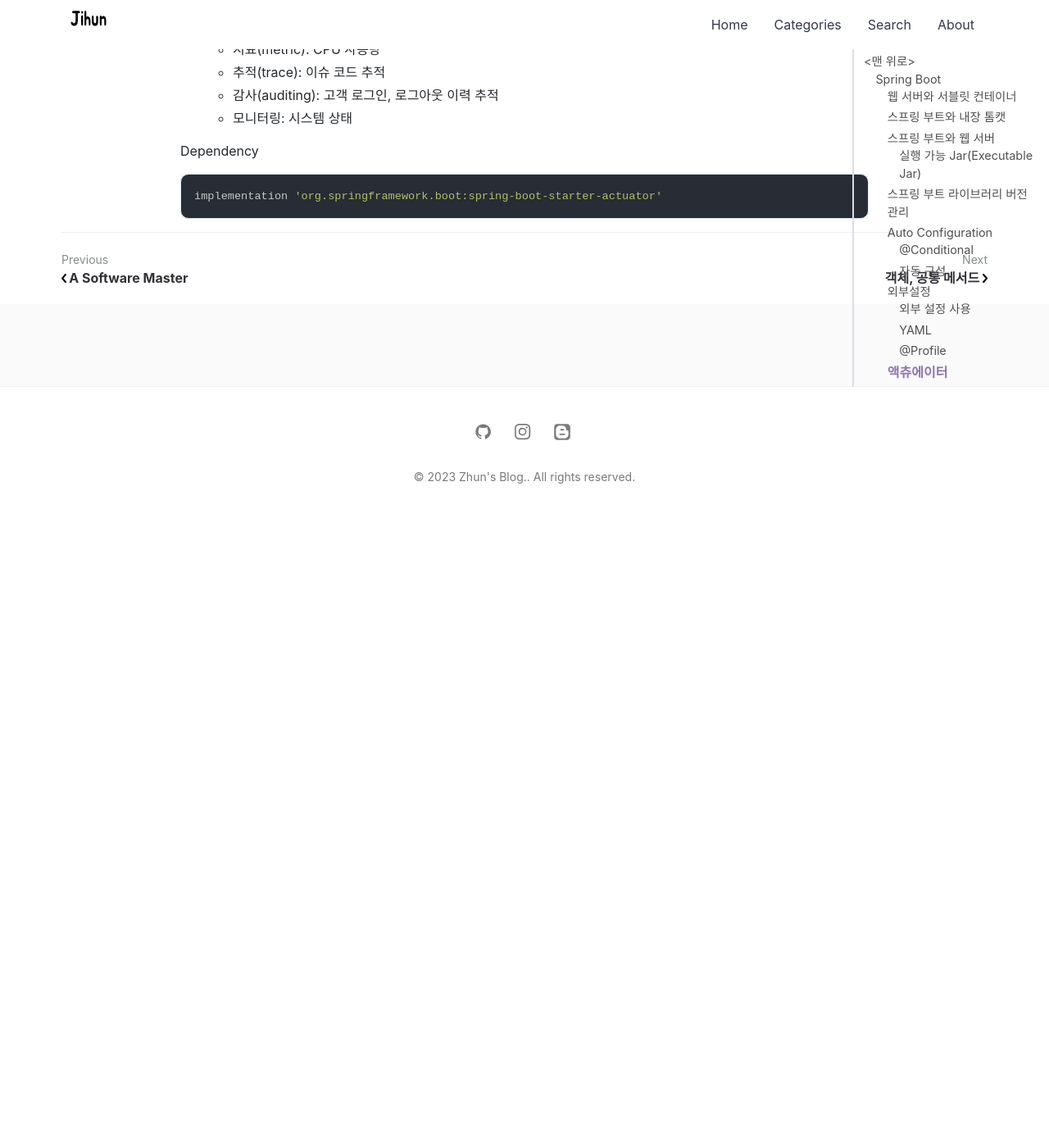
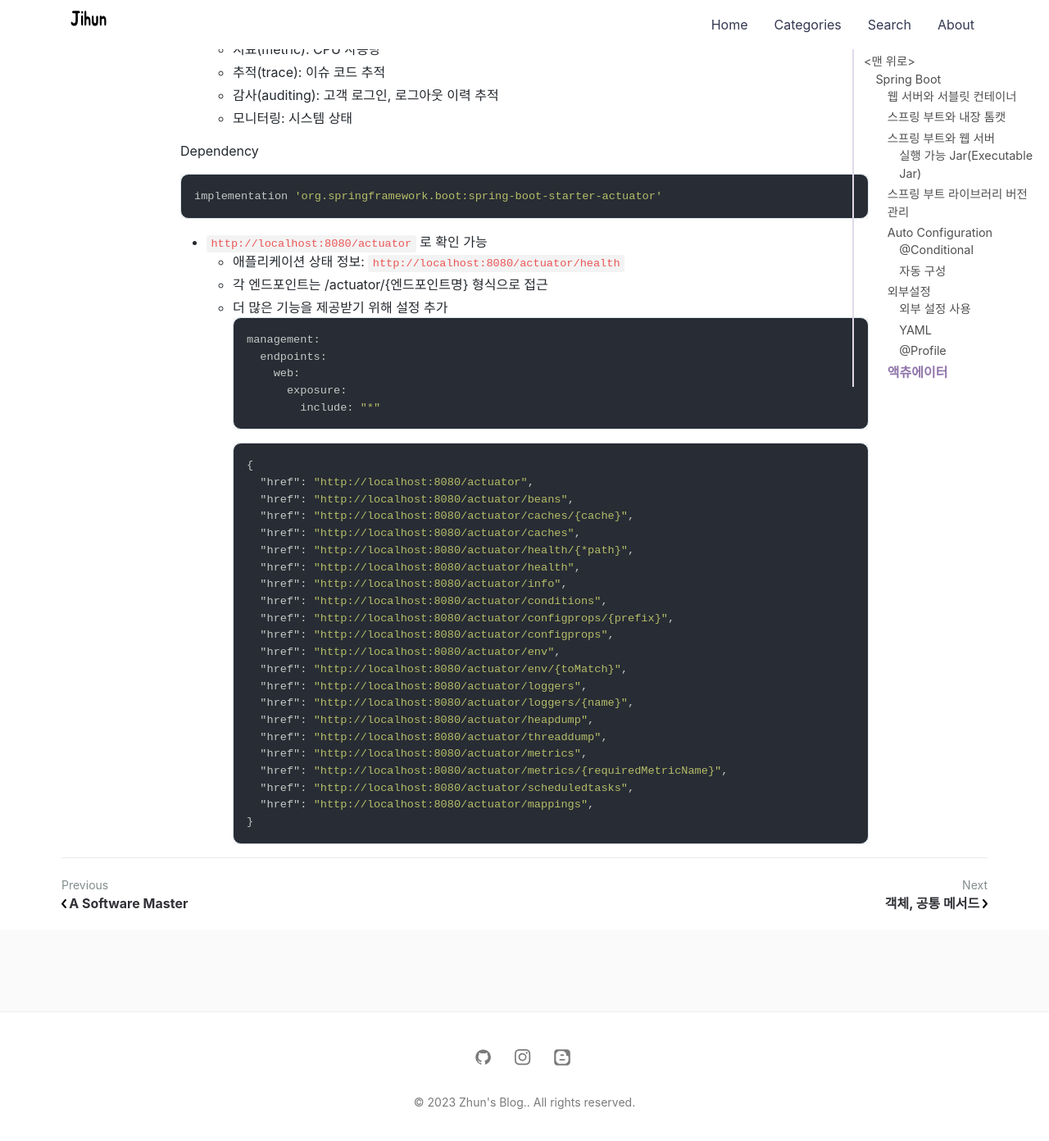
Before and after one commit to jihunparkme/jihunparkme.github.io, a Jekyll site: the page built from _posts/2023-04-06-spring-boot.md, in a window 1280 px wide and 1400 px high, scrolled down 17454 px. Shown: the top 1392 px of the window at 82% size. Built offline with Jekyll 4.4.1, drawn with Linux system fonts in a browser that asks for light colours; nearby versions of some CDN libraries; comment, search, counter and statistics services are not loaded; before the commit the page ends 18091 px from its top, so only the background shows below that; some of the changed text lies outside the part shown.

Commit message:
[SpringBoot] 액츄에이터: 시작

````diff
--- a/_posts/2023-04-06-spring-boot.md
+++ b/_posts/2023-04-06-spring-boot.md
@@ -727,3 +727,39 @@ Dependency
 ```groovy
 implementation 'org.springframework.boot:spring-boot-starter-actuator'
 ```
+
+- `http://localhost:8080/actuator` 로 확인 가능
+  - 애플리케이션 상태 정보: `http://localhost:8080/actuator/health`
+  - 각 엔드포인트는 /actuator/{엔드포인트명} 형식으로 접근
+  - 더 많은 기능을 제공받기 위해 설정 추가
+    ```yml
+    management:
+      endpoints:
+        web:
+          exposure:
+            include: "*"
+    ```
+    ```json
+    {
+      "href": "http://localhost:8080/actuator",
+      "href": "http://localhost:8080/actuator/beans",
+      "href": "http://localhost:8080/actuator/caches/{cache}",
+      "href": "http://localhost:8080/actuator/caches",
+      "href": "http://localhost:8080/actuator/health/{*path}",
+      "href": "http://localhost:8080/actuator/health",
+      "href": "http://localhost:8080/actuator/info",
+      "href": "http://localhost:8080/actuator/conditions",
+      "href": "http://localhost:8080/actuator/configprops/{prefix}",
+      "href": "http://localhost:8080/actuator/configprops",
+      "href": "http://localhost:8080/actuator/env",
+      "href": "http://localhost:8080/actuator/env/{toMatch}",
+      "href": "http://localhost:8080/actuator/loggers",
+      "href": "http://localhost:8080/actuator/loggers/{name}",
+      "href": "http://localhost:8080/actuator/heapdump",
+      "href": "http://localhost:8080/actuator/threaddump",
+      "href": "http://localhost:8080/actuator/metrics",
+      "href": "http://localhost:8080/actuator/metrics/{requiredMetricName}",
+      "href": "http://localhost:8080/actuator/scheduledtasks",
+      "href": "http://localhost:8080/actuator/mappings",
+    }
+    ```
````
